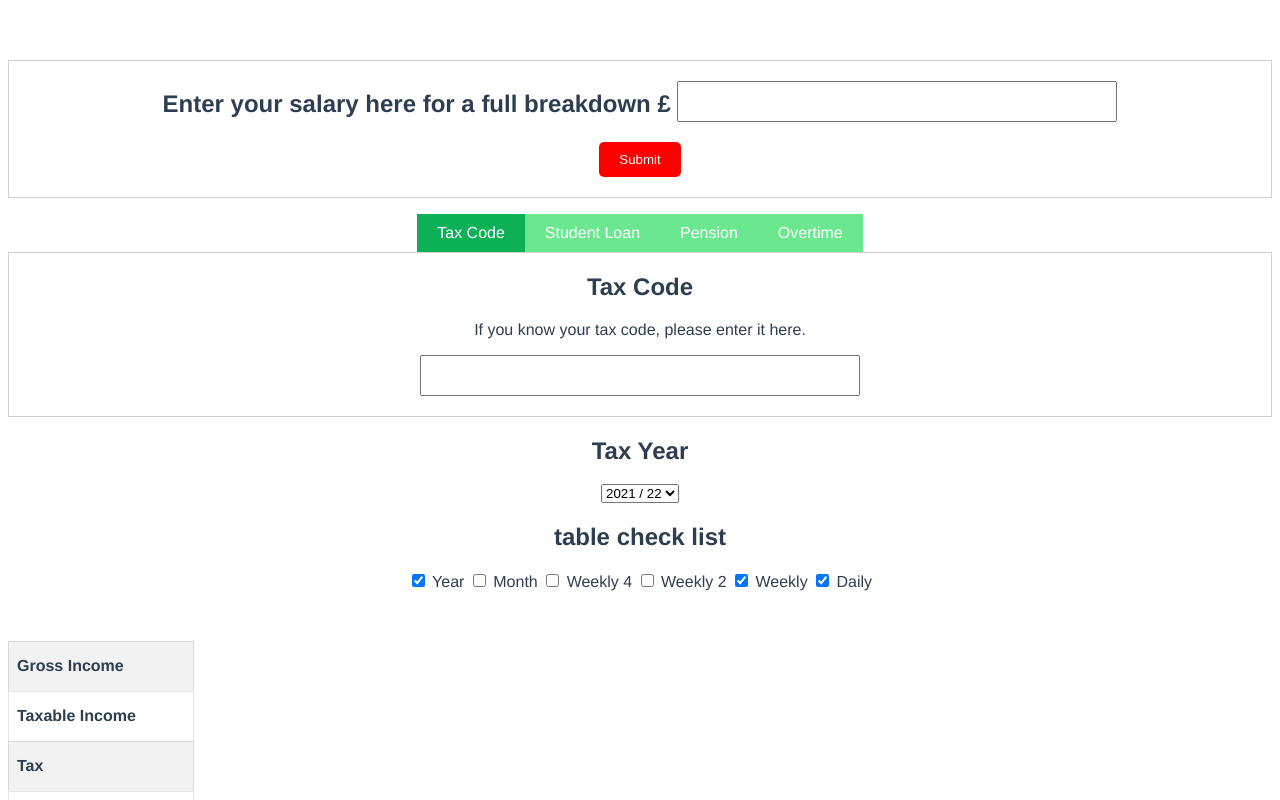
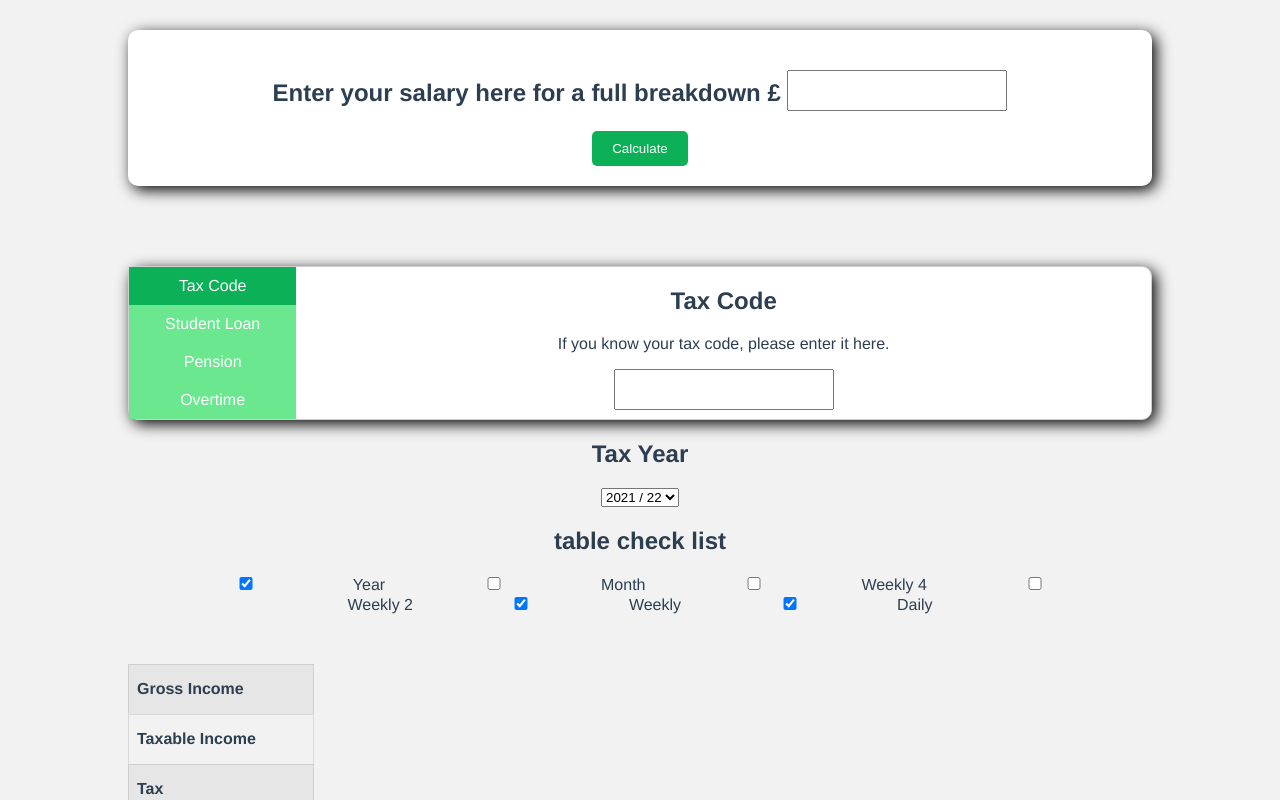
Before and after one commit to philipbradbury1/vue-uk-salary-calculator, a Vue app: page / in a window 1280 px wide. Shown: the top 800 px of the page. Built offline with nearby package versions, Linux system fonts and the light colour scheme.

Commit message:
Improved overall design

```diff
--- a/src/App.vue
+++ b/src/App.vue
@@ -79,22 +79,31 @@ export default {
 </script>
 
 <style>
+
+html,
+body{
+  margin: 0;
+    background: #f2f2f2;
+}
+
 #app {
   font-family: Avenir, Helvetica, Arial, sans-serif;
   -webkit-font-smoothing: antialiased;
   -moz-osx-font-smoothing: grayscale;
   text-align: center;
   color: #2c3e50;
-  margin-top: 60px;
+  max-width: 80%;
+  margin: 30px auto;
 }
 
 input{
   padding: 0px 8px;
-  font-size: 2rem
+  font-size: 2rem;
+  width: 200px;
 }
 
 button{
-  background-color: red;
+  background-color: #0cb157;
   color: white;
   padding: 10px 20px;
   border: none;
@@ -102,4 +111,8 @@ button{
   cursor: pointer;
   border-radius: 5px;
 }
+
+.tab-container{
+  display: flex;
+}
 </style>
--- a/src/components/BreakdownTable.vue
+++ b/src/components/BreakdownTable.vue
@@ -22,17 +22,12 @@
 <script>
 
 function taxLetter(code){
-
-  let codes = ['OT', 'BR', 'C' , 'COT','CBR','CD0','CD1','D0','D1','L','M','N','NT','S','SOT','SBR','SD0','SD1','SD2','T'];
-
+  let codes = ['OT','BR','C','COT','CBR','CD0','CD1','D0','D1','L','M','N','NT','S','SOT','SBR','SD0','SD1','SD2','T'];
   let confirmedCode = codes.find(element => code.includes(element));
-
   return confirmedCode
-
 }
 
 var nationalInsurance = function(salary){
-
   if(salary <= 9564){
     return 0
   }else if(salary <= 50268){
@@ -121,17 +116,13 @@ export default {
        deep:true,
 
        handler(val){
-
           let totalLoan = 0;
-
           if(this.salary > 19884 && val.repaymentplan1){
             totalLoan += Math.floor( ((this.salary - 19884) / 12).toFixed(5) * 0.09 );
           }
-
           if(this.salary > 27288 && val.repaymentplan2 && !val.repaymentplan1){
             totalLoan += Math.floor( ((this.salary - 27288) / 12).toFixed(5) * 0.09 );
           }
-
           if(this.salary > 21000 && val.postgradloan){
             totalLoan += Math.trunc( ((this.salary - 21000) /12 ).toFixed(5) * 0.06  );
           }
@@ -139,37 +130,26 @@ export default {
        }
     },
     pension:function(){
-
         let tempSal = this.salary
-
         if(tempSal > 6240){
-
           if(tempSal > 50270){ tempSal = 50270}
-
           return this.pensionAmount = (tempSal - 6240) / 100 * this.pension
         }
-
       return this.pensionAmount = 0
     },
 
   },
    computed:{
      yearlySalary(){
-
         if(this.salary > 0){
-
-          console.log('tax check',this.taxFree)
-
           let salary = this.salary;
           let pension = this.pensionAmount;
           let tax = this.taxAmount(salary, this.userTaxCode);
-          let taxable = ((this.salary - this.taxFree) < 0)? 0 : this.salary - this.taxFree;
+          let taxable = ((this.salary - this.taxFree) < 0) ? 0 : this.salary - this.taxFree;
           let nI = nationalInsurance(salary);
           let loan = this.studentLoan;
           let takeHome = salary - (tax + nI);
-
-          return [Number(salary),pension, tax, taxable, nI, loan, takeHome];
-
+          return [Number(salary),pension, taxable, tax, nI, loan, takeHome];
         }
         return null
      },
@@ -190,9 +170,7 @@ export default {
         let taxFreeAmount = 12570;
 
         if(confirmedTaxCode == "L"){
-
-          taxFreeAmount = taxCode.replace(confirmedTaxCode,'0')
-
+          taxFreeAmount = taxCode.replace(confirmedTaxCode,'0');
         }
 
         this.taxFree = taxFreeAmount
@@ -215,12 +193,16 @@ export default {
         return salary * 0.20
       }
 
+      if(taxCode == 'OT'){
+        this.taxFree = 0;
+        return salary * 0.20
+      }
+
       return null
 
     }
 
    }
-
 }
 </script>
 
--- a/src/components/SalaryInput.vue
+++ b/src/components/SalaryInput.vue
@@ -2,7 +2,7 @@
     <div class="panel">
         <div><h2>Enter your salary here for a full breakdown £
         <input v-model="salary" type="number" name="salary"></h2></div>
-        <button @click="getNewSalary">Submit</button>
+        <button @click="getNewSalary">Calculate</button>
     </div>
 
 </template>
@@ -26,4 +26,13 @@ export default {
 
 <style scoped>
 
+.panel{
+    background: #fff;
+    border-radius: 10px;
+    -webkit-box-shadow: 4px 4px 15px 0px #000000;
+box-shadow: 4px 4px 15px 0px #000000;
+margin-bottom: 80px;
+padding: 20px;
+}
+
 </style>
--- a/src/components/Tab.vue
+++ b/src/components/Tab.vue
@@ -27,7 +27,7 @@ export default {
 
 <style>
     .panel{
-        border: 1px solid #cfcfcf;
-        padding-bottom: 20px;
+
+        flex: 100%;
     }
 </style>
--- a/src/components/TableTr.vue
+++ b/src/components/TableTr.vue
@@ -26,8 +26,7 @@ export default {
         salaryConvert(salary){
 
             if(this.item.name == 'Year'){
-                console.log(salary)
-                return salary.map(x => x.toFixed(2) );
+                return salary.map(x => x.toFixed(2));
             }
             if(this.item.name == 'Month'){
                  const month = this.salary.map(x => (x / 12).toFixed(2))
@@ -41,7 +40,6 @@ export default {
                 const week = this.salary.map(x => (x / 26).toFixed(2))
                 return week
             }
-
             if(this.item.name == 'Weekly'){
                 const week = this.salary.map(x => (x / 52).toFixed(2))
                 return week
--- a/src/components/Tabs.vue
+++ b/src/components/Tabs.vue
@@ -1,5 +1,5 @@
 <template>
-   <div>
+   <div class="tabs-container">
     <ul class='tabs__header'>
       <li v-for='tab in tabTitles'
       :key='tab'
@@ -41,6 +41,16 @@ export default {
 
 <style scoped>
 
+.tabs-container{
+  display: flex;
+  flex: 100%;
+  border: 1px solid #cfcfcf;
+ border-radius: 10px;
+ background: #fff;
+-webkit-box-shadow: 4px 4px 15px 0px #000000;
+box-shadow: 4px 4px 15px 0px #000000;
+}
+
 
 
 .tabs{
@@ -49,11 +59,13 @@ export default {
 }
 
 .tabs__header {
-    margin-bottom: 0px;
+    margin: 0px;
     list-style: none;
     padding: 0;
+    width: 200px;
     display: flex;
-    justify-content: center;
+    flex-direction: column;
+    background: #6be790;
 }
 
 .tabs__header li{
--- a/src/components/TaxCode.vue
+++ b/src/components/TaxCode.vue
@@ -17,19 +17,16 @@ export default {
     },
     methods:{
         checkTaxCode(){
-
-            const regEx = new RegExp("^(BR|D0|NT)$|^(([Kk]{1}[1-9]{1}[0-9]{2,3}$)|([1-9]{1}[0-9]{2,3}[LPTYlpty]{1}$))")
-
+            const regEx = new RegExp("^(BR|D0|NT|OT)$|^(([Kk]{1}[1-9]{1}[0-9]{2,3}$)|([1-9]{1}[0-9]{2,3}[LPTYlpty]{1}$))")
             if(!regEx.test(this.taxcode)){
               return  this.inputError = true;
             }
-
             return this.inputError = false;
         },
         getTaxCode(){
             if(!this.inputError){
                 this.$emit("tax-code", this.taxcode)
-            }
+           }
         }
     }
 }
```
